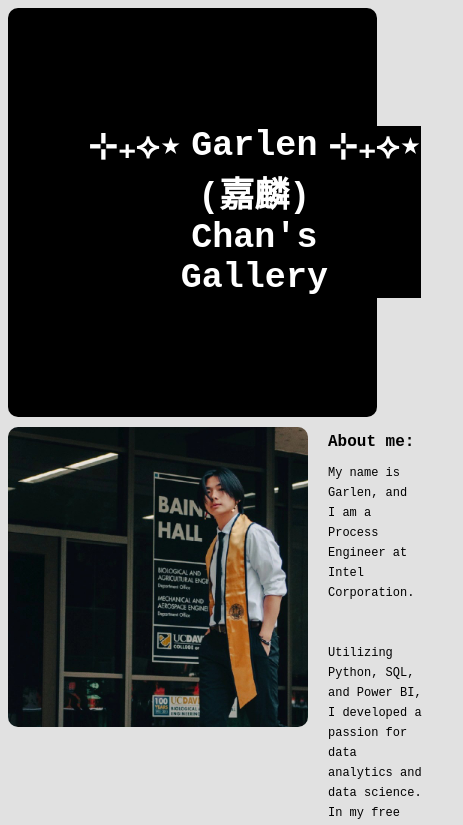
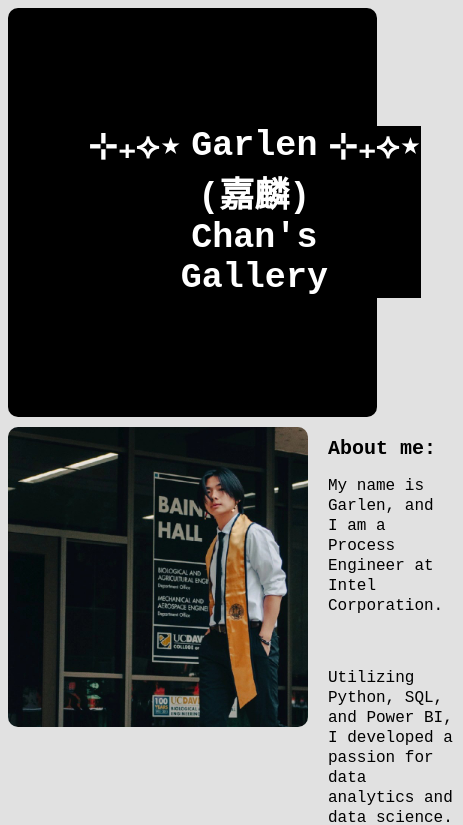
Before and after one commit to gachan2090/len.katsu, a React (Vite) app: page / in a window 390 px wide. Shown: the top 825 px of the page, 463 px wide, since content can reach past the window. Built offline with nearby package versions, Linux system fonts and the light colour scheme.

Commit message:
Update index.css

```diff
--- a/src/index.css
+++ b/src/index.css
@@ -195,11 +195,11 @@ html {
   }
 
   #BioTitle {
-    font-size: 16px;
+    font-size: 20px;
   }
 
   #BioText {
-    font-size: 12px;
+    font-size: 16px;
   }
 
   #timelineBase {
```
